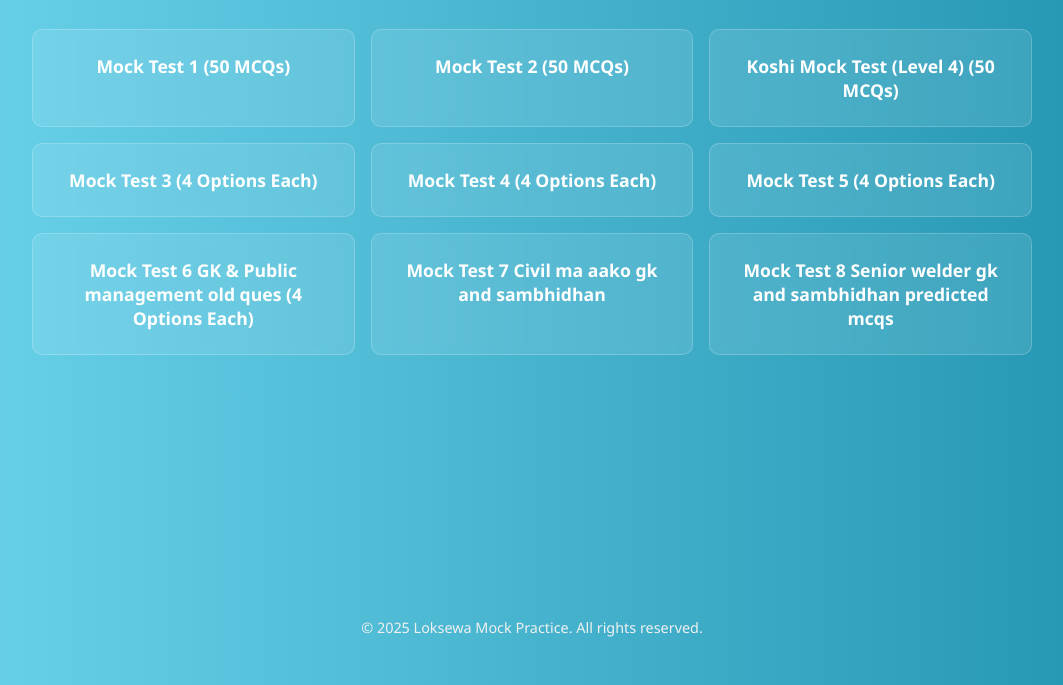
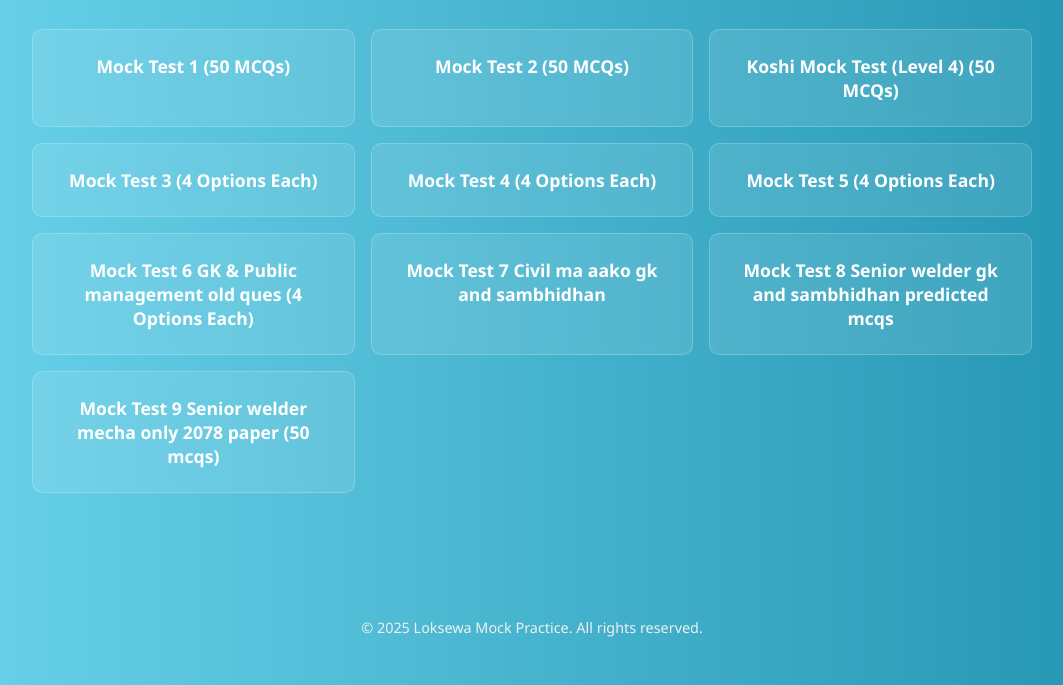
Before and after one commit to nilrebreveneid/senior-welder-mechanics, a plain HTML site: page mock-page.html in a window 1280 px wide. Shown: the part 115-800 px from the top of the page, without its empty margins (108-1171 px from the left). Drawn offline with Linux system fonts and the light colour scheme.

Commit message:
Update mock-page.html

```diff
--- a/mock-page.html
+++ b/mock-page.html
@@ -89,6 +89,7 @@
     <div class="card"><a href="Mock-test6.html">Mock Test 6 GK & Public management old ques (4 Options Each)</a></div>
        <div class="card"><a href="mock-test7.html">Mock Test 7 Civil ma aako gk and sambhidhan</a></div>
     <div class="card"><a href="mock-test8.html">Mock Test 8 Senior welder gk and sambhidhan predicted mcqs</a></div>
+    <div class="card"><a href="mock-test9.html">Mock Test 9 Senior welder mecha only 2078 paper (50 mcqs)</a></div>
 
   </div>
 
```
